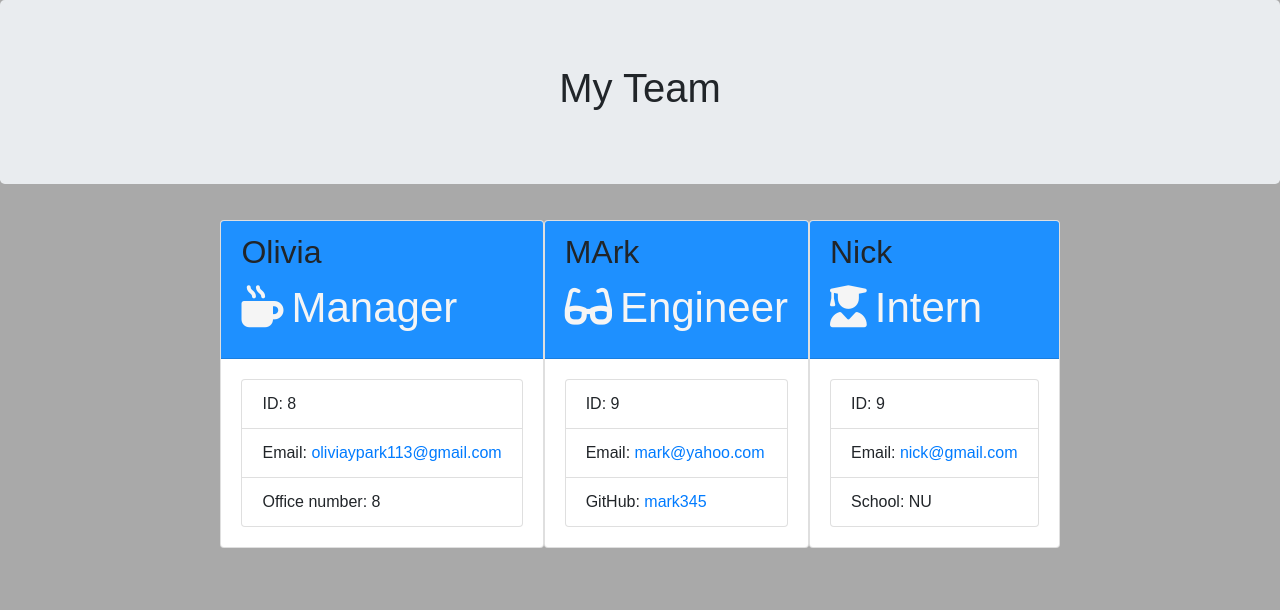
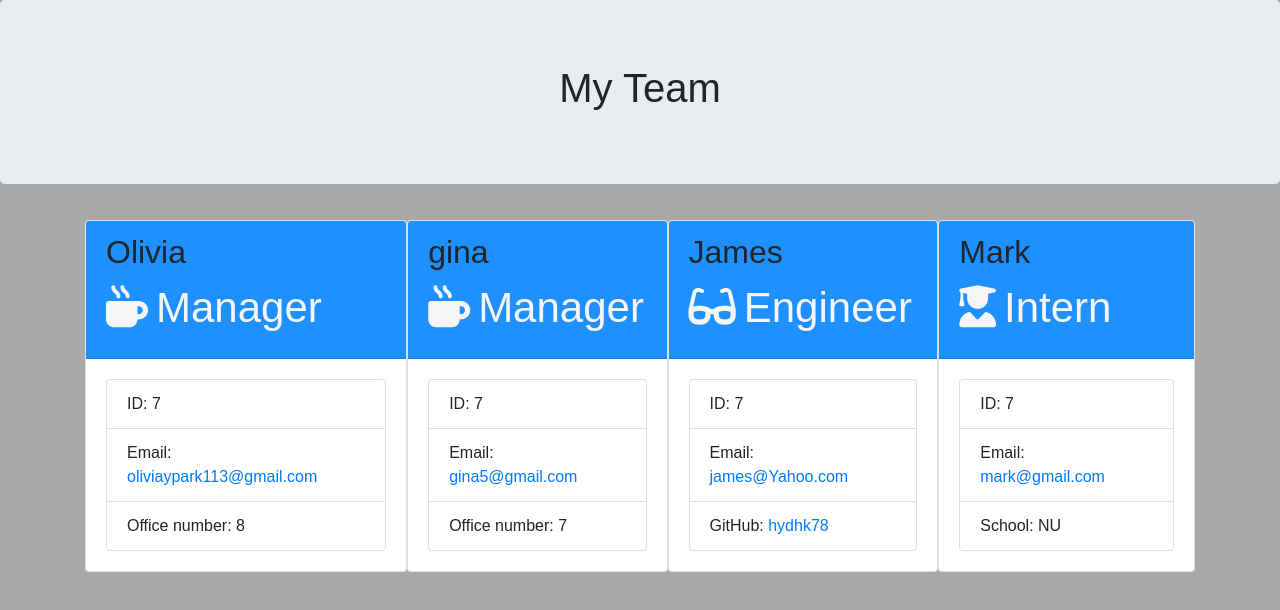
Before and after one commit to Oliviapark113/template_engine_employee_10, a website: page output/team.html in a window 1280 px wide. Drawn offline with nearby package versions, Linux system fonts and the light colour scheme.

Commit message:
final update with demo gif

```diff
--- a/output/team.html
+++ b/output/team.html
@@ -30,7 +30,7 @@
     </div>
     <div class="card-body">
         <ul class="list-group">
-            <li class="list-group-item">ID: 8</li>
+            <li class="list-group-item">ID: 7</li>
             <li class="list-group-item">Email: <a href="mailto:oliviaypark113@gmail.com">oliviaypark113@gmail.com</a></li>
             <li class="list-group-item">Office number: 8</li>
         </ul>
@@ -38,26 +38,39 @@
 </div>
 <div class="card employee-card">
     <div class="card-header">
-        <h2 class="card-title">MArk</h2>
-        <h3 class="card-title"><i class="fas fa-glasses mr-2"></i>Engineer</h3>
+        <h2 class="card-title">gina</h2>
+        <h3 class="card-title"><i class="fas fa-mug-hot mr-2"></i>Manager</h3>
     </div>
     <div class="card-body">
         <ul class="list-group">
-            <li class="list-group-item">ID: 9</li>
-            <li class="list-group-item">Email: <a href="mailto:mark@yahoo.com">mark@yahoo.com</a></li>
-            <li class="list-group-item">GitHub: <a href="https://github.com/mark345" target="_blank" rel="noopener noreferrer">mark345</a></li>
+            <li class="list-group-item">ID: 7</li>
+            <li class="list-group-item">Email: <a href="mailto:gina5@gmail.com">gina5@gmail.com</a></li>
+            <li class="list-group-item">Office number: 7</li>
         </ul>
     </div>
 </div>
 <div class="card employee-card">
     <div class="card-header">
-        <h2 class="card-title">Nick</h2>
+        <h2 class="card-title">James</h2>
+        <h3 class="card-title"><i class="fas fa-glasses mr-2"></i>Engineer</h3>
+    </div>
+    <div class="card-body">
+        <ul class="list-group">
+            <li class="list-group-item">ID: 7</li>
+            <li class="list-group-item">Email: <a href="mailto:james@Yahoo.com">james@Yahoo.com</a></li>
+            <li class="list-group-item">GitHub: <a href="https://github.com/hydhk78" target="_blank" rel="noopener noreferrer">hydhk78</a></li>
+        </ul>
+    </div>
+</div>
+<div class="card employee-card">
+    <div class="card-header">
+        <h2 class="card-title">Mark</h2>
         <h3 class="card-title"><i class="fas fa-user-graduate mr-2"></i>Intern</h3>
     </div>
     <div class="card-body">
         <ul class="list-group">
-            <li class="list-group-item">ID: 9</li>
-            <li class="list-group-item">Email: <a href="mailto:nick@gmail.com">nick@gmail.com</a></li>
+            <li class="list-group-item">ID: 7</li>
+            <li class="list-group-item">Email: <a href="mailto:mark@gmail.com">mark@gmail.com</a></li>
             <li class="list-group-item">School: NU</li>
         </ul>
     </div>
```
Also changed, not shown: README.md, demo.gif (added).
